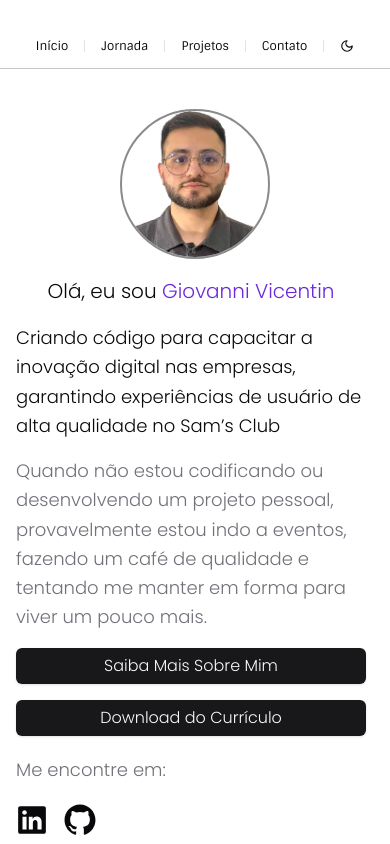
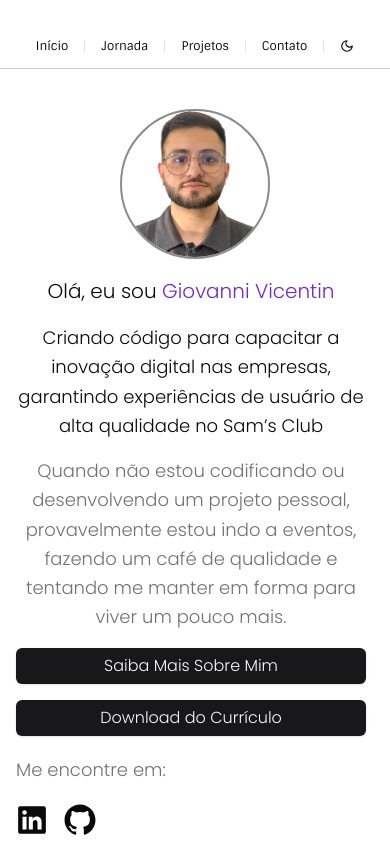
Before and after one commit to giovannivicentin/portfolio, a Next.js app: page / in a window 390 px wide. Shown: the top 844 px of the page. Built offline with nearby package versions, Linux system fonts and the light colour scheme.

Commit message:
feat: Update page layout for better alignment and readability

```diff
--- a/src/app/page.tsx
+++ b/src/app/page.tsx
@@ -17,7 +17,7 @@ export default function Home() {
               </span>
             </h1>
             <div>
-              <h2 className="text-lg mt-4 max-w-xl text-start  leading-relaxed animate-fade-right delay-100 md:w-[30rem]">
+              <h2 className="text-lg mt-4 max-w-xl text-center sm:text-start leading-relaxed animate-fade-right delay-100 md:w-[30rem]">
                 Criando código para capacitar a inovação digital nas empresas,
                 garantindo experiências de usuário de alta qualidade no{' '}
                 <Link
@@ -28,7 +28,7 @@ export default function Home() {
                 </Link>
               </h2>
             </div>
-            <p className="text-lg text-muted-foreground mt-4 max-w-xl text-start leading-relaxed animate-fade-right delay-300">
+            <p className="text-lg text-muted-foreground mt-4 max-w-xl text-center sm:text-start leading-relaxed animate-fade-right delay-300">
               Quando não estou codificando ou desenvolvendo um projeto pessoal,
               provavelmente estou indo a eventos, fazendo um café de qualidade e
               tentando me manter em forma para viver um pouco mais.
```
